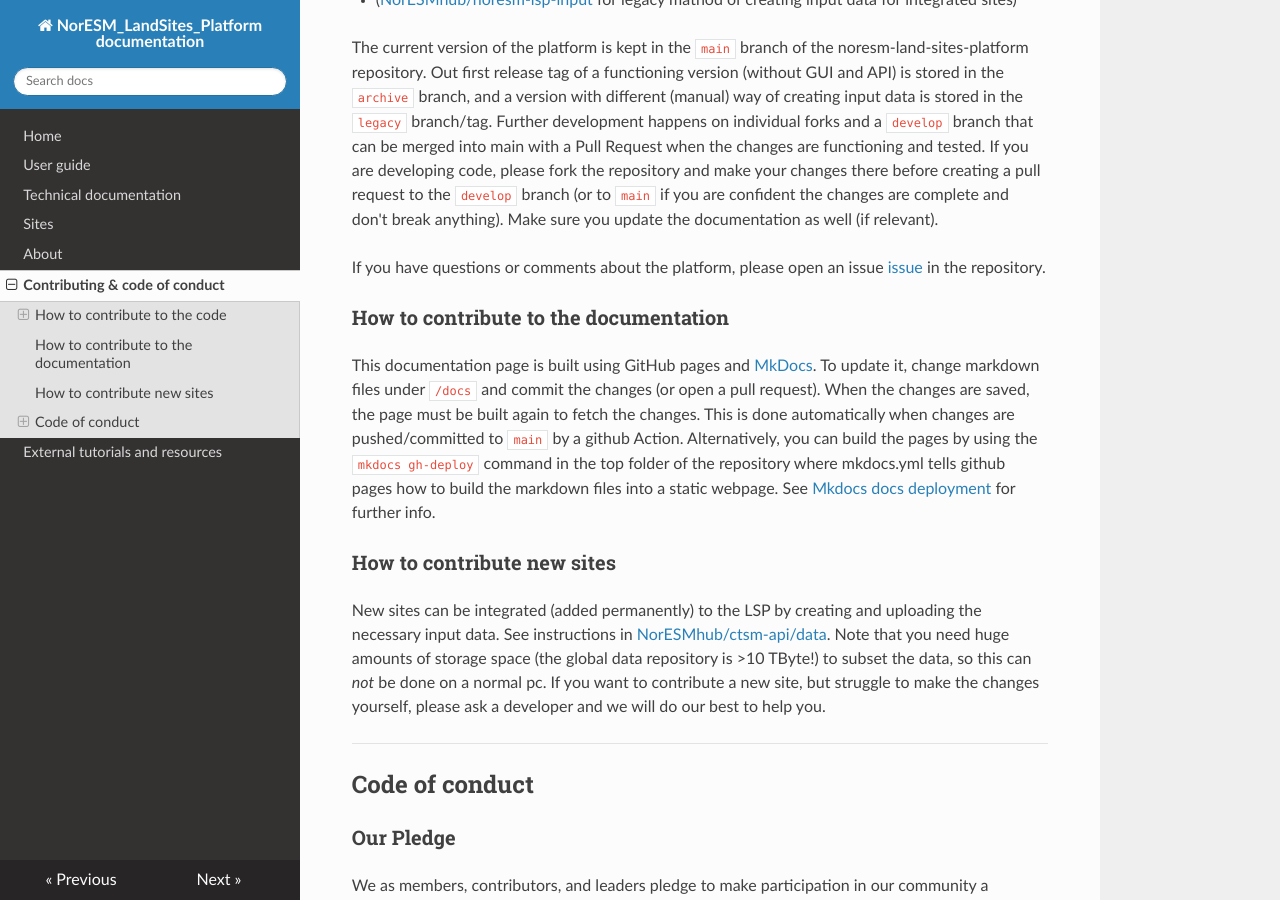
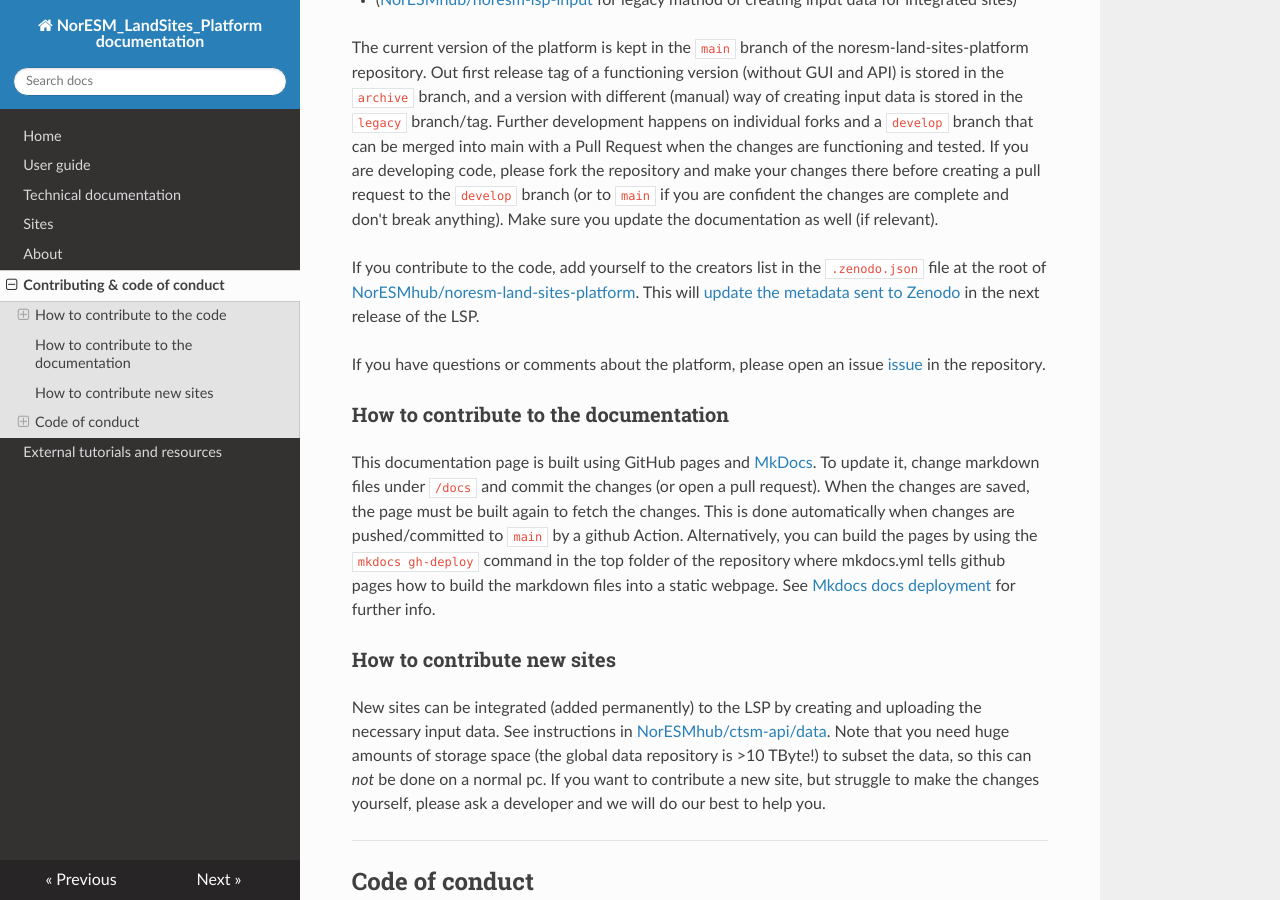
Before and after one commit to NorESMhub/noresm-land-sites-platform, an MkDocs documentation site: the page built from docs/contributing.md, in a window 1280 px wide and 900 px high, scrolled down 630 px. Built offline with MkDocs 1.6.1, drawn with Linux system fonts in a browser that asks for light colours; nearby versions of some CDN libraries.

Commit message:
Update contributing.md

```diff
--- a/docs/contributing.md
+++ b/docs/contributing.md
@@ -16,6 +16,8 @@ We use GitHub for developing code. If you are new to working with Git and GitHub
 - ([NorESMhub/noresm-lsp-input](https://github.com/NorESMhub/noresm-lsp-input) for legacy mathod of creating input data for integrated sites)
 
 The current version of the platform is kept in the `main` branch of the noresm-land-sites-platform repository. Out first release tag of a functioning version (without GUI and API) is stored in the `archive` branch, and a version with different (manual) way of creating input data is stored in the `legacy` branch/tag. Further development happens on individual forks and a `develop` branch that can be merged into main with a Pull Request when the changes are functioning and tested. If you are developing code, please fork the repository and make your changes there before creating a pull request to the `develop` branch (or to `main` if you are confident the changes are complete and don't break anything). Make sure you update the documentation as well (if relevant).
+
+If you contribute to the code, add yourself to the creators list in the `.zenodo.json` file at the root of [NorESMhub/noresm-land-sites-platform](https://github.com/NorESMhub/noresm-land-sites-platform). This will [update the metadata sent to Zenodo](https://developers.zenodo.org/?python#add-metadata-to-your-github-repository-release) in the next release of the LSP.
 
 If you have questions or comments about the platform, please open an issue [issue](https://github.com/NorESMhub/noresm-land-sites-platform/issues) in the repository.
 
```
